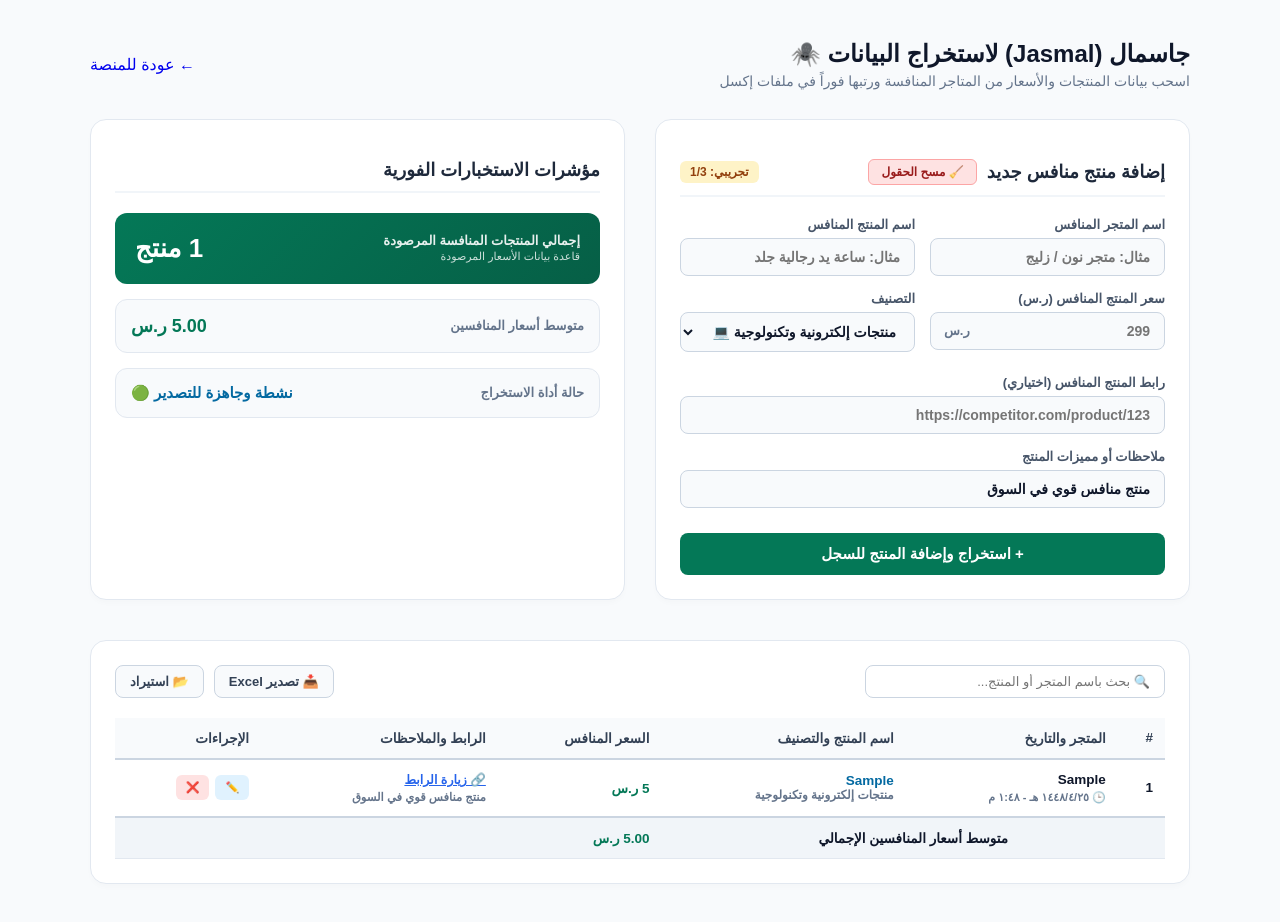
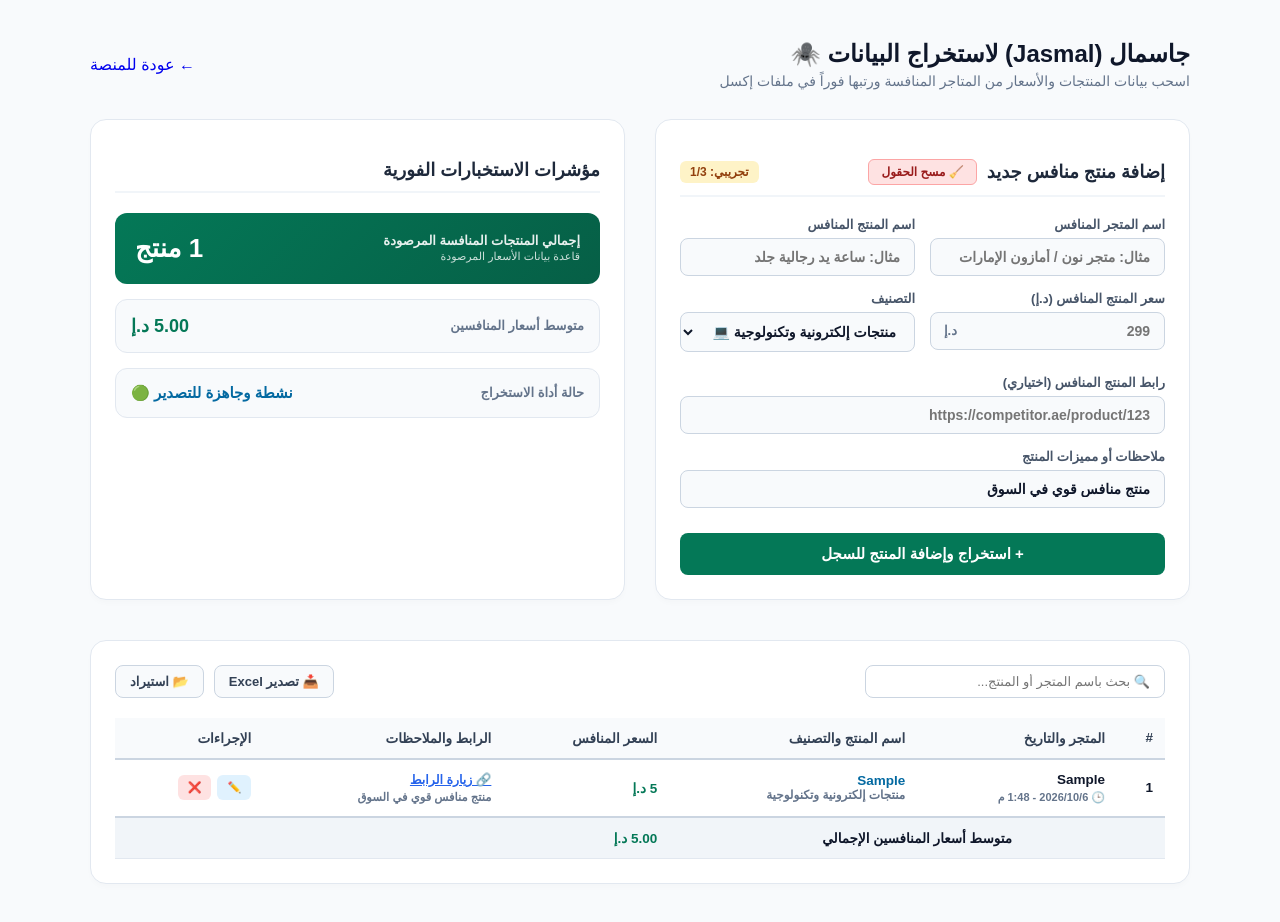
Before and after one commit to engaziasa-lang/engazia-app, a Next.js app: page /hub/ae/jasmal in a window 1280 px wide. Both pictures are taken after typing "Sample", "Sample", "5", "https://example.com" into the empty fields and a click on the button "+ استخراج وإضافة المنتج للسجل". Built offline with nearby package versions, Linux system fonts and the light colour scheme.

Commit message:
Update page.tsx

```diff
--- a/app/hub/ae/jasmal/page.tsx
+++ b/app/hub/ae/jasmal/page.tsx
@@ -14,7 +14,7 @@ interface JasmalItem {
   createdAt?: string;
 }
 
-export default function JasmalScraperSA() {
+export default function JasmalScraperAE() {
   const [competitorName, setCompetitorName] = useState<string>('');
   const [productName, setProductName] = useState<string>('');
   const [productPrice, setProductPrice] = useState<number | ''>('');
@@ -33,7 +33,8 @@ export default function JasmalScraperSA() {
   const fileInputRef = useRef<HTMLInputElement>(null);
 
   useEffect(() => {
-    const saved = localStorage.getItem('seerk_jasmal_scraper_items');
+    // تم تغيير مفتاح التخزين لفصل البيانات للإمارات
+    const saved = localStorage.getItem('seerk_ae_jasmal_scraper_items');
     if (saved) {
       try { setItems(JSON.parse(saved)); } catch (e) { }
     }
@@ -41,7 +42,7 @@ export default function JasmalScraperSA() {
 
   const saveToLocalStorage = (newItems: JasmalItem[]) => {
     setItems(newItems);
-    localStorage.setItem('seerk_jasmal_scraper_items', JSON.stringify(newItems));
+    localStorage.setItem('seerk_ae_jasmal_scraper_items', JSON.stringify(newItems));
   };
 
   const isActivated = typeof window !== 'undefined' && !!localStorage.getItem('merchant_license_key');
@@ -83,7 +84,8 @@ export default function JasmalScraperSA() {
 
     const now = new Date();
     const timeOptions: Intl.DateTimeFormatOptions = { hour: 'numeric', minute: 'numeric', hour12: true };
-    const formattedDate = `${now.toLocaleDateString('ar-SA')} - ${now.toLocaleTimeString('ar-SA', timeOptions)}`;
+    // تعديل التوقيت ليطابق الإمارات
+    const formattedDate = `${now.toLocaleDateString('ar-AE')} - ${now.toLocaleTimeString('ar-AE', timeOptions)}`;
 
     if (editingId) {
       const updated = items.map(item => item.id === editingId ? {
@@ -171,7 +173,7 @@ export default function JasmalScraperSA() {
                 <th>اسم المنتج</th>
                 <th>التاريخ والوقت</th>
                 <th>التصنيف</th>
-                <th>السعر (ر.س)</th>
+                <th>السعر (د.إ)</th>
                 <th>رابط المنتج</th>
                 <th>ملاحظات</th>
               </tr>
@@ -199,7 +201,7 @@ export default function JasmalScraperSA() {
             <tfoot>
               <tr class="tfoot-row">
                 <td colspan="5">متوسط أسعار المنافسين</td>
-                <td colspan="3">${avgCompetitorPrice.toFixed(2)} ر.س</td>
+                <td colspan="3">${avgCompetitorPrice.toFixed(2)} د.إ</td>
               </tr>
             </tfoot>
           </table>
@@ -211,7 +213,7 @@ export default function JasmalScraperSA() {
     const url = URL.createObjectURL(blob);
     const link = document.createElement("a");
     link.setAttribute("href", url);
-    link.setAttribute("download", "seerk_jasmal_extracted_data.xls");
+    link.setAttribute("download", "seerk_ae_jasmal_extracted_data.xls");
     document.body.appendChild(link);
     link.click();
     document.body.removeChild(link);
@@ -313,7 +315,7 @@ export default function JasmalScraperSA() {
           <h1>جاسمال (Jasmal) لاستخراج البيانات 🕷️</h1>
           <p>اسحب بيانات المنتجات والأسعار من المتاجر المنافسة ورتبها فوراً في ملفات إكسل</p>
         </div>
-        <Link href="/hub/sa" className="back-btn">
+        <Link href="/hub/ae" className="back-btn">
           <span>←</span> عودة للمنصة
         </Link>
       </div>
@@ -336,7 +338,7 @@ export default function JasmalScraperSA() {
               <div className="input-group">
                 <label>اسم المتجر المنافس</label>
                 <div className="input-wrapper">
-                  <input type="text" value={competitorName} onChange={(e) => setCompetitorName(e.target.value)} placeholder="مثال: متجر نون / زليج" required />
+                  <input type="text" value={competitorName} onChange={(e) => setCompetitorName(e.target.value)} placeholder="مثال: متجر نون / أمازون الإمارات" required />
                 </div>
               </div>
               <div className="input-group">
@@ -349,10 +351,10 @@ export default function JasmalScraperSA() {
 
             <div className="form-row">
               <div className="input-group">
-                <label>سعر المنتج المنافس (ر.س)</label>
+                <label>سعر المنتج المنافس (د.إ)</label>
                 <div className="input-wrapper">
                   <input className="with-currency" type="number" step="0.01" min="0" value={productPrice === '' ? '' : productPrice} onChange={(e) => setProductPrice(e.target.value === '' ? '' : Number(e.target.value))} placeholder="299" required />
-                  <span className="currency-tag">ر.س</span>
+                  <span className="currency-tag">د.إ</span>
                 </div>
               </div>
 
@@ -385,7 +387,7 @@ export default function JasmalScraperSA() {
             <div className="input-group">
               <label>رابط المنتج المنافس (اختياري)</label>
               <div className="input-wrapper">
-                <input type="url" value={productUrl} onChange={(e) => setProductUrl(e.target.value)} placeholder="https://competitor.com/product/123" />
+                <input type="url" value={productUrl} onChange={(e) => setProductUrl(e.target.value)} placeholder="https://competitor.ae/product/123" />
               </div>
             </div>
 
@@ -418,7 +420,7 @@ export default function JasmalScraperSA() {
 
           <div className="result-box">
             <span className="result-label">متوسط أسعار المنافسين</span>
-            <span className="result-value" style={{ color: '#047857' }}>{avgCompetitorPrice.toFixed(2)} ر.س</span>
+            <span className="result-value" style={{ color: '#047857' }}>{avgCompetitorPrice.toFixed(2)} د.إ</span>
           </div>
 
           <div className="result-box" style={{ background: '#f8fafc' }}>
@@ -476,7 +478,7 @@ export default function JasmalScraperSA() {
                       <div style={{ fontWeight: 800, color: '#0369a1' }}>{item.productName}</div>
                       <div style={{ fontSize: '12px', color: '#64748b' }}>{item.category}</div>
                     </td>
-                    <td style={{ fontWeight: 900, color: '#047857' }}>{item.productPrice} ر.س</td>
+                    <td style={{ fontWeight: 900, color: '#047857' }}>{item.productPrice} د.إ</td>
                     <td>
                       {item.productUrl ? (
                         <a href={item.productUrl} target="_blank" rel="noopener noreferrer" style={{ color: '#2563eb', textDecoration: 'underline', fontWeight: 700, display: 'block', fontSize: '12.5px' }}>
@@ -499,7 +501,7 @@ export default function JasmalScraperSA() {
               <tfoot>
                 <tr className="tfoot-row">
                   <td colSpan={3} style={{ textAlign: 'center' }}>متوسط أسعار المنافسين الإجمالي</td>
-                  <td style={{ color: '#047857' }}>{avgCompetitorPrice.toFixed(2)} ر.س</td>
+                  <td style={{ color: '#047857' }}>{avgCompetitorPrice.toFixed(2)} د.إ</td>
                   <td colSpan={2}></td>
                 </tr>
               </tfoot>
```
